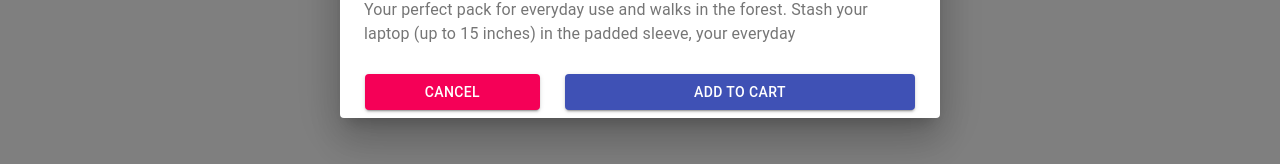
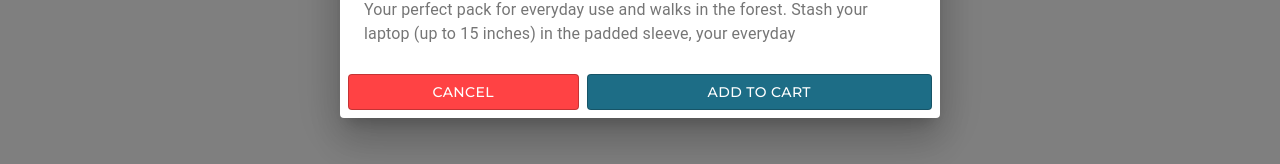
Before and after one commit to kblair40/ecommerce, a React (Create React App) app: page /accessories in a window 1280 px wide. Both pictures are taken after a click on the button "ADD TO CART". Shown: the part 502-666 px from the top of the page. Built offline with nearby package versions, Linux system fonts and the light colour scheme.

Commit message:
Add components for dialog buttons

```diff
--- /dev/null
+++ b/src/components/Products/DialogAddToCartBtn.js
@@ -0,0 +1,28 @@
+import React from "react";
+import Button from "@material-ui/core/Button";
+import withStyles from "@material-ui/core/styles/withStyles";
+
+const styles = {
+  addToCart: {
+    width: "60%",
+    "&.MuiButton-root": {
+      fontFamily: "Montserrat",
+      background: "#1d6d86",
+      color: "white",
+    },
+  },
+};
+
+const DialogAddToCartBtn = ({ handleClick, classes }) => {
+  return (
+    <Button
+      onClick={handleClick}
+      className={classes.addToCart}
+      variant="outlined"
+    >
+      Add To Cart
+    </Button>
+  );
+};
+
+export default withStyles(styles)(DialogAddToCartBtn);
--- /dev/null
+++ b/src/components/Products/DialogCloseBtn.js
@@ -0,0 +1,27 @@
+import React from "react";
+import Button from "@material-ui/core/Button";
+import withStyles from "@material-ui/core/styles/withStyles";
+
+const styles = {
+  addToCart: {
+    width: "40%",
+    "&.MuiButton-root": {
+      fontFamily: "Montserrat",
+      background: "#ff4244",
+      color: "white",
+    },
+  },
+};
+const DialogCloseBtn = ({ classes, handleClose }) => {
+  return (
+    <Button
+      onClick={handleClose}
+      className={classes.addToCart}
+      variant="outlined"
+    >
+      Cancel
+    </Button>
+  );
+};
+
+export default withStyles(styles)(DialogCloseBtn);
--- a/src/components/Products/ProductDialog.js
+++ b/src/components/Products/ProductDialog.js
@@ -10,6 +10,8 @@ import { productDialogActions } from "../../store/productDialogSlice";
 import { cartActions } from "../../store/cartSlice";
 import makeStyles from "@material-ui/core/styles/makeStyles";
 import SizesSelect from "./SizesSelect";
+import DialogAddToCartBtn from "./DialogAddToCartBtn";
+import DialogCloseBtn from "./DialogCloseBtn";
 
 const useStyles = makeStyles({
   addToCart: {
@@ -75,22 +77,8 @@ const ProductDialog = () => {
         <DialogContentText>{description}</DialogContentText>
       </DialogContent>
       <DialogActions classes={{ root: classes.dialogActionsRoot }}>
-        <Button
-          color="secondary"
-          variant="contained"
-          classes={{ root: classes.cancel }}
-          onClick={handleClose}
-        >
-          Cancel
-        </Button>
-        <Button
-          color="primary"
-          variant="contained"
-          classes={{ root: classes.addToCart }}
-          onClick={handleAddToCart}
-        >
-          Add To Cart
-        </Button>
+        <DialogCloseBtn handleClose={handleClose} />
+        <DialogAddToCartBtn handleClick={handleAddToCart} />
       </DialogActions>
     </Dialog>
   );
--- a/src/pages/Checkout.js
+++ b/src/pages/Checkout.js
@@ -10,14 +10,13 @@ const useStyles = makeStyles((theme) => ({
     marginTop: "3rem",
     display: "grid",
     gridTemplateColumns: "65% 32%",
-    justifyItems: "center",
+    // justifyItems: "center",
     gridColumnGap: "1rem",
     [theme.breakpoints.down("sm")]: {
       gridTemplateColumns: "95%",
     },
     [theme.breakpoints.down("xs")]: {
-      justifySelf: "center",
-      // gridTemplateColumns: "90%",
+      justifyItems: "center",
       gridTemplateRows: "auto",
     },
   },
```
